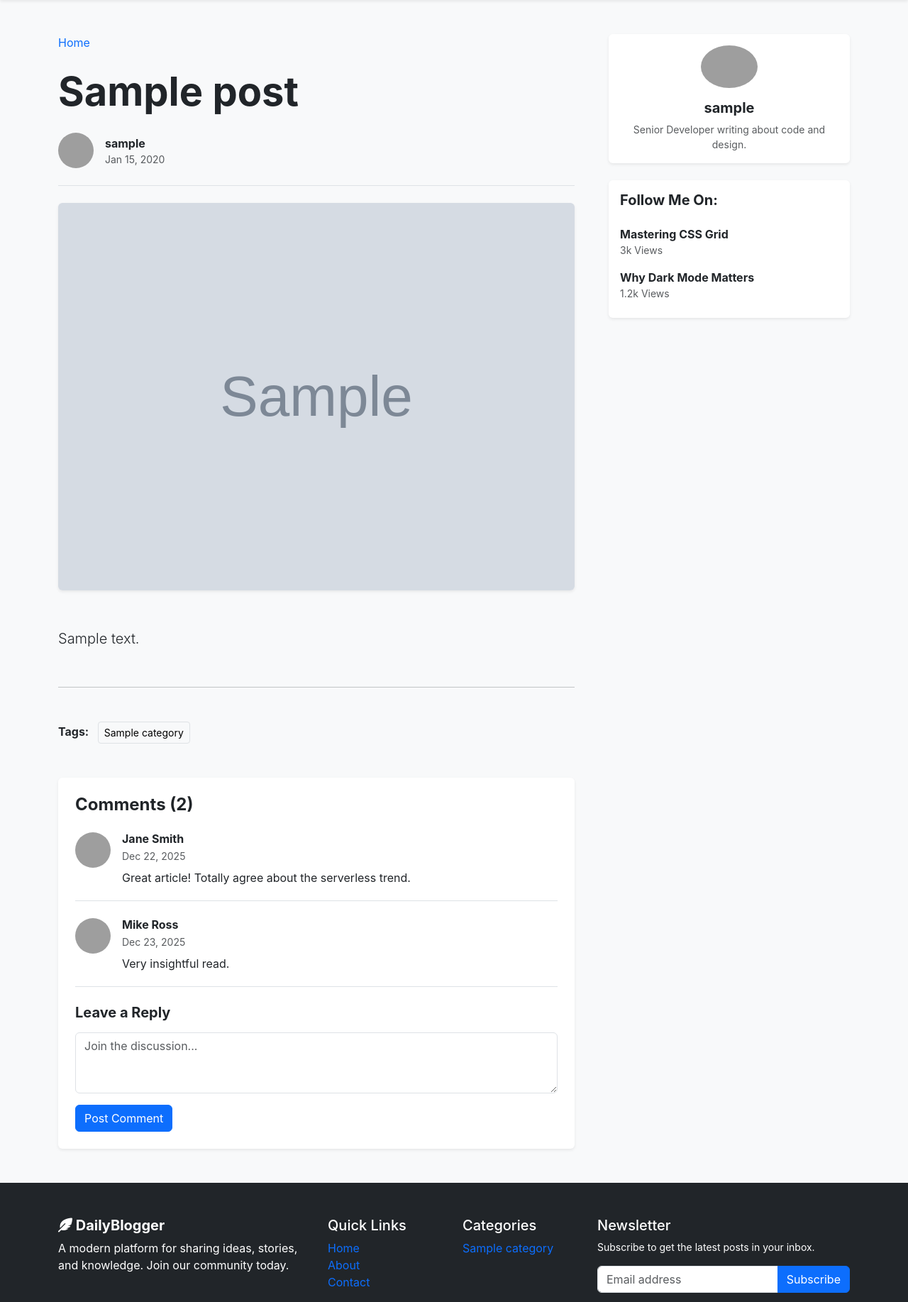
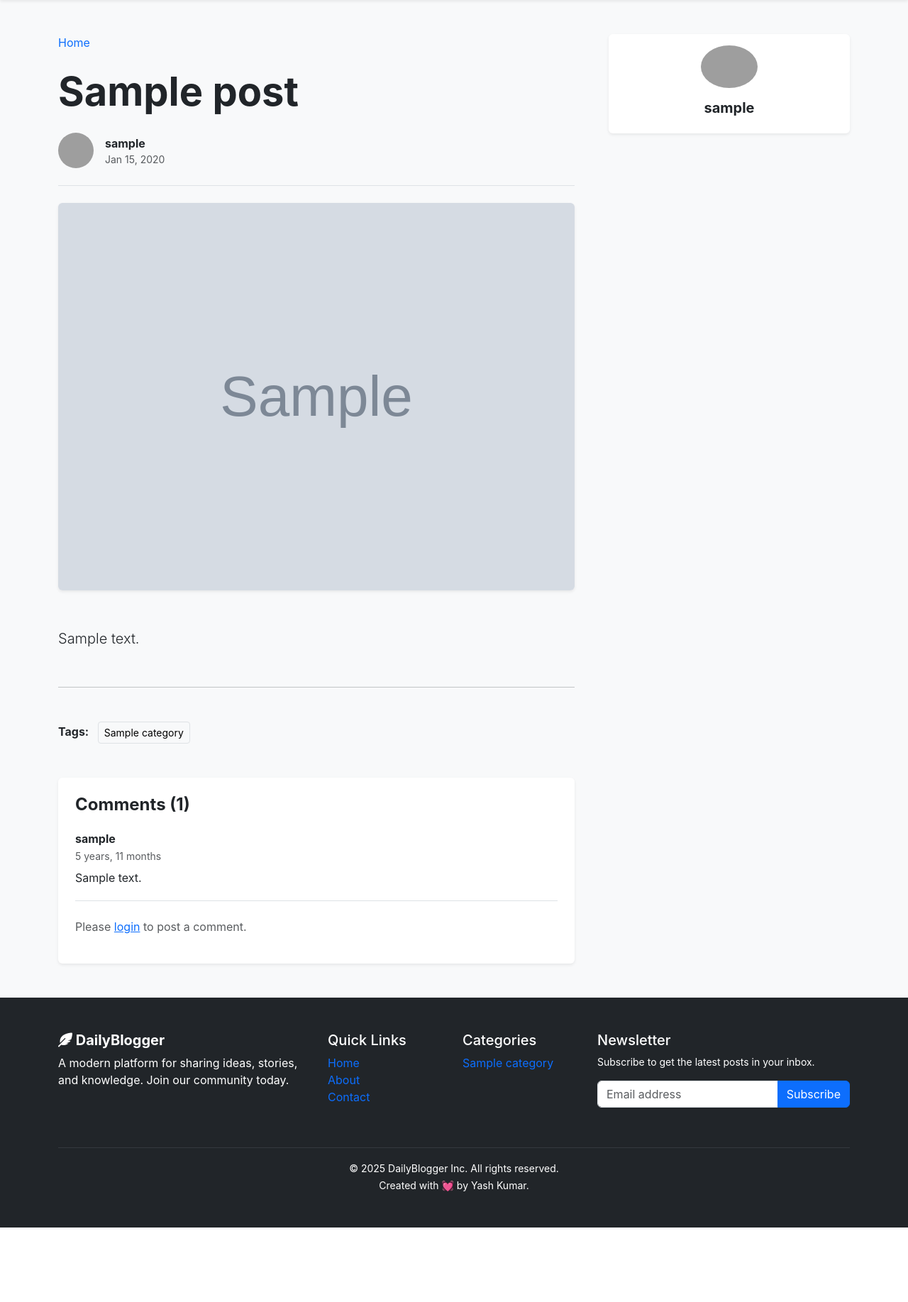
Before and after one commit to Yash4313/Blog_Website, a Django app: a page that uses templates/blogs.html in a window 1280 px wide. Shown: the part 62-1897 px from the top of the page at 71% size. After the commit the page ends 1792 px from the top, so only its background shows below. Run offline with Django 5.2, Linux system fonts and the light colour scheme; tables that the repository leaves empty hold one stand-in row (values such as "Sample post"); grey boxes marked "Sample" are stand-in pictures; grey boxes are pictures that could not be loaded.

Commit message:
added comment functionality

```diff
--- a/blog/admin.py
+++ b/blog/admin.py
@@ -1,5 +1,5 @@
 from django.contrib import admin
-from .models import Category,Post
+from .models import Category,Post,Comment
 # Register your models here.
 
 class BlogAdmin(admin.ModelAdmin):
@@ -10,3 +10,4 @@ class BlogAdmin(admin.ModelAdmin):
 
 admin.site.register(Category)
 admin.site.register(Post,BlogAdmin)
+admin.site.register(Comment)
--- a/blog/models.py
+++ b/blog/models.py
@@ -35,3 +35,13 @@ class Post(models.Model):
 
     def __str__(self):
         return self.title
+
+class Comment(models.Model):
+    post = models.ForeignKey(Post, on_delete=models.CASCADE)
+    user = models.ForeignKey(User, on_delete=models.CASCADE)
+    comment = models.TextField(max_length=250)
+    created_at = models.DateTimeField(auto_now_add=True)
+    updated_at = models.DateTimeField(auto_now=True)
+
+    def __str__(self):
+        return self.comment
--- a/blog/views.py
+++ b/blog/views.py
@@ -1,8 +1,9 @@
-from django.shortcuts import render
+from django.http import HttpResponseRedirect
+from django.shortcuts import get_object_or_404, render
 
 # Create your views here.
 
-from blog.models import Category,Post
+from blog.models import Category,Post,Comment
 from django.db.models import Q
 
 # render individual category list
@@ -23,15 +24,25 @@ def category_list(request, category_id):
 
 # render individual blog post
 def blogs(request, slug):
-    try:
-        post = Post.objects.get(slug=slug, status='published')
-        category = post.category
-    except Post.DoesNotExist:
-        return render(request, '404.html', status=404)
+    post = get_object_or_404(Post, slug=slug, status='published')
+
+    if request.method == 'POST':
+        # Handle comment submission
+        comment = Comment()
+        comment.user = request.user
+        comment.post = post
+        comment.comment = request.POST['comment']
+        comment.save()
+        return HttpResponseRedirect(request.path_info)
+
+    category = post.category
+    comments = post.comment_set.all().order_by('-created_at') #fetch comments related to the post
 
     context = {
         'post': post,
         'category': category,
+        'comments': comments,
+        'comment_count': comments.count(),
     }
     return render(request, 'blogs.html', context)
 
--- a/templates/blogs.html
+++ b/templates/blogs.html
@@ -27,19 +27,6 @@
 
                 <div class="fs-5 lh-lg text-dark">
                     <p class="lead">{{ post.blog_body }}</p>
-
-                    {% comment %} <h3 class="fw-bold mt-5 mb-3">1. AI-Assisted Coding</h3>
-                    <p>Artificial Intelligence isn't just generating images; it's writing code. Developers are shifting from writing syntax to architecting solutions.</p>
-
-                    <figure class="bg-white p-4 border-start border-4 border-primary rounded shadow-sm my-5">
-                        <blockquote class="blockquote mb-0">
-                            <p class="fst-italic mb-2">"The best code is no code. The second best is code maintained by AI."</p>
-                            <footer class="blockquote-footer">Tech Innovator</footer>
-                        </blockquote>
-                    </figure>
-
-                    <h3 class="fw-bold mt-5 mb-3">2. Serverless Architecture</h3>
-                    <p>Why manage servers when you can focus on functions? Serverless computing allows developers to deploy code without worrying about infrastructure.</p> {% endcomment %}
                 </div>
 
                 <hr class="my-5">
@@ -50,32 +37,37 @@
                 </div>
 
                 <div class="bg-white p-4 rounded shadow-sm">
-                    <h4 class="fw-bold mb-4">Comments (2)</h4>
-
+                    <h4 class="fw-bold mb-4">Comments ({{ comment_count }})</h4>
+                    {% if comments  %}
+                    {% for comment in comments %}
                     <div class="d-flex mb-4 border-bottom pb-3">
-                        <img src="https://randomuser.me/api/portraits/women/44.jpg" class="rounded-circle me-3" width="50" height="50" alt="User">
                         <div>
-                            <h6 class="fw-bold mb-1">Jane Smith</h6>
-                            <small class="text-muted d-block mb-2">Dec 22, 2025</small>
-                            <p class="mb-1">Great article! Totally agree about the serverless trend.</p>
+                            <h6 class="fw-bold mb-1">{{ comment.user }}</h6>
+                            <small class="text-muted d-block mb-2">{{ comment.created_at | timesince }}</small>
+                            <p class="mb-1">{{ comment.comment }}</p>
                         </div>
                     </div>
+                    {% endfor %}
+                    {% else %}
+                    <p class="text-muted">No comments yet. Be the first to comment!</p>
+                    {% endif %}
 
-                    <div class="d-flex mb-4 border-bottom pb-3">
-                        <img src="https://randomuser.me/api/portraits/men/11.jpg" class="rounded-circle me-3" width="50" height="50" alt="User">
-                        <div>
-                            <h6 class="fw-bold mb-1">Mike Ross</h6>
-                            <small class="text-muted d-block mb-2">Dec 23, 2025</small>
-                            <p class="mb-1">Very insightful read.</p>
-                        </div>
+                    {% if user.is_authenticated %}
+                    <div class="form-group">
+                        <form action="" method="POST">
+                            {% csrf_token %}
+                            <h5 class="fw-bold mt-4 mb-3">Leave a Reply</h5>
+                            <textarea name="comment" class="form-control mb-3" rows="3" placeholder="Write Your Comment Here"></textarea>
+                            <input class="btn btn-primary" type="submit" value="Post Comment">
+                        </form>
                     </div>
+                    {% else %}
+                    <p class="text-muted">Please <a href="{% url 'login' %}">login</a> to post a comment.</p>
+                    {% endif %}
+                </div>
+            </div>
 
-                    <h5 class="fw-bold mt-4 mb-3">Leave a Reply</h5>
-                    <textarea class="form-control mb-3" rows="3" placeholder="Join the discussion..."></textarea>
-                    <button class="btn btn-primary">Post Comment</button>
-                </div>
 
-            </div>
 
             <div class="col-lg-4">
                 <div class="sticky-top" style="top: 80px; z-index: 1;">
@@ -84,11 +76,10 @@
                         <div class="card-body">
                             <img src="https://randomuser.me/api/portraits/men/32.jpg" class="rounded-circle mb-3" width="80" alt="Author">
                             <h5 class="card-title fw-bold">{{ post.author }}</h5>
-                            <p class="card-text text-muted small">Senior Developer writing about code and design.</p>
                         </div>
                     </div>
 
-                    <div class="card border-0 shadow-sm">
+                    {% comment %} <div class="card border-0 shadow-sm">
                         <div class="card-body">
                             <h5 class="card-title fw-bold mb-3">Follow Me On:</h5>
                             <ul class="list-group list-group-flush">
@@ -102,7 +93,7 @@
                                 </li>
                             </ul>
                         </div>
-                    </div>
+                    </div> {% endcomment %}
 
                 </div>
             </div>
```
Also changed, not shown: blog/migrations/0003_comment.py (added).
